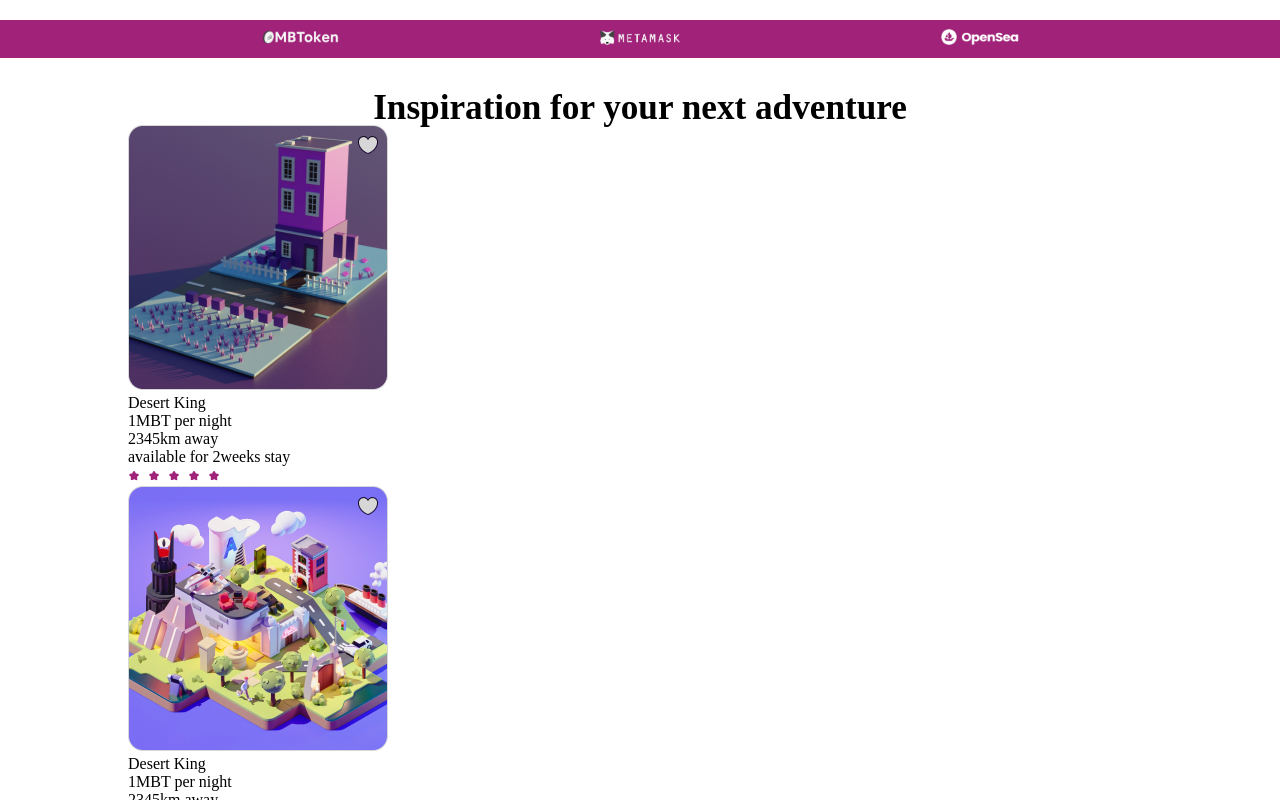
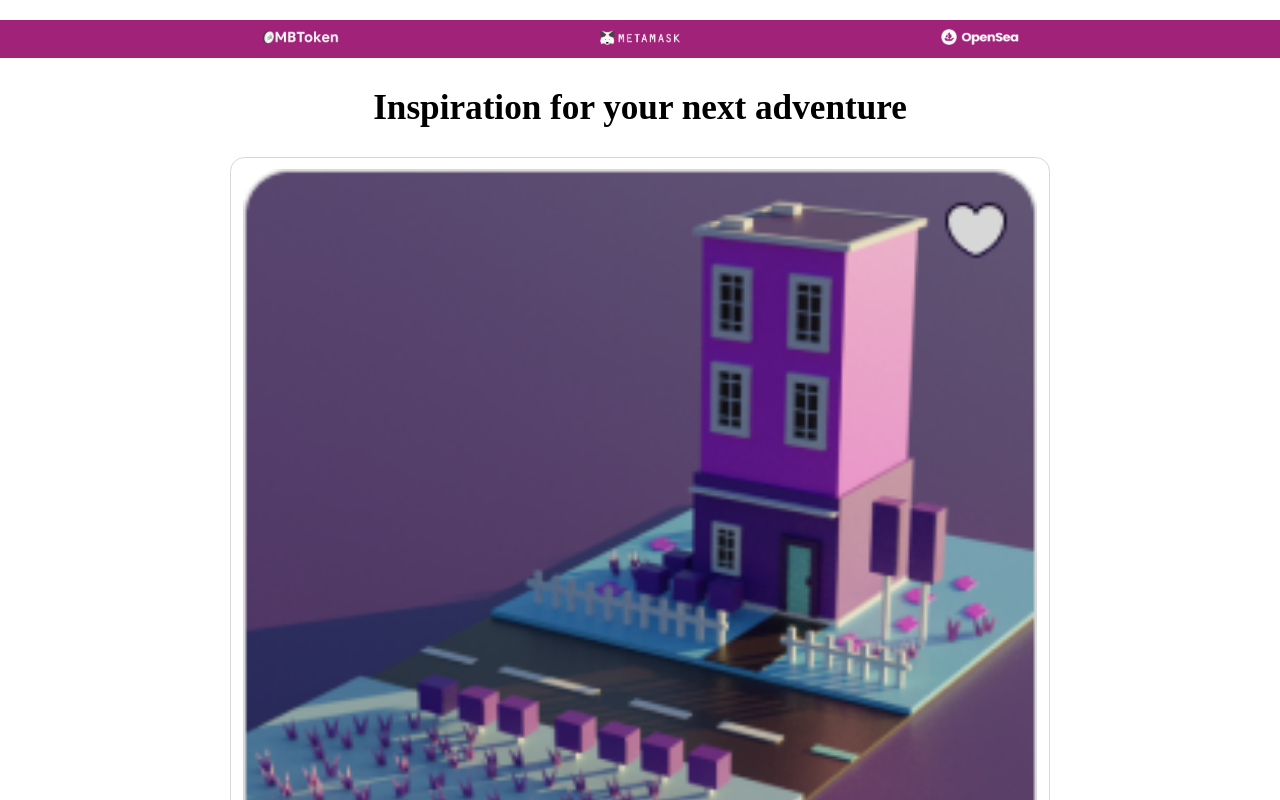
Before and after one commit to Chisquare7/meta-bnb-web, a React (Create React App) app: page / in a window 1280 px wide. Shown: the part 760-1560 px from the top of the page. Built offline with nearby package versions, Linux system fonts and the light colour scheme; a web font is replaced by a local one.

Commit message:
feat: Add CSS styling to Place container of layout two section

```diff
--- a/src/App.css
+++ b/src/App.css
@@ -288,6 +288,56 @@ h1, h2, h3, h4, h5, h6, p, input, span, ul, li, Link, button {
   text-align: center;
 }
 
+.place__container {
+  margin-top: 2em;
+  display: flex;
+  flex-direction: column;
+  align-items: center;
+}
+
+.place__container .place__boxes {
+  display: flex;
+  flex-direction: column;
+  border: 1px #D7D7D7 solid;
+  border-width: thin;
+  border-radius: .9rem;
+  flex: 25%;
+  /* text-align: center; */
+  width: 80%;
+  padding: .7em;
+  margin-bottom: 1em;
+}
+
+.place__container .place__boxes .place__icon {
+  width: 100%;
+}
+
+.place__container .place__boxes .rating__img {
+  width: 4rem;
+}
+
+.place__container .place__boxes .place__flex {
+  display: flex;
+  justify-content: space-between;
+  align-items: center;
+}
+
+.place__container .place__boxes .place__flex .place__text {
+  font-size: .6rem;
+  color: #434343;
+  font-weight: 400;
+  font-style: normal;
+  line-height: 1.3rem;
+}
+
+.place__container .place__boxes .place__flex .place__amt {
+  font-size: .6rem;
+  color: #434343;
+  font-weight: 700;
+  font-style: bold;
+  line-height: 1.3rem;
+}
+
 
 /* Styling of the Layout three section */
 
--- a/src/pages/Homepage.js
+++ b/src/pages/Homepage.js
@@ -93,11 +93,11 @@ const Homepage = ({ data }) => {
 											className="place__icon"
 										/>
 									</div>
-									<div className="place_flex">
+									<div className="place__flex">
 										<p className="place__text">{item?.placeName}</p>
 										<p className="place__amt">{item?.placeAmount}</p>
 									</div>
-									<div className="place_flex">
+									<div className="place__flex">
 										<p className="place__text">{item?.placeDistance}</p>
 										<p className="place__text">{item?.placePeriod}</p>
 									</div>
```
